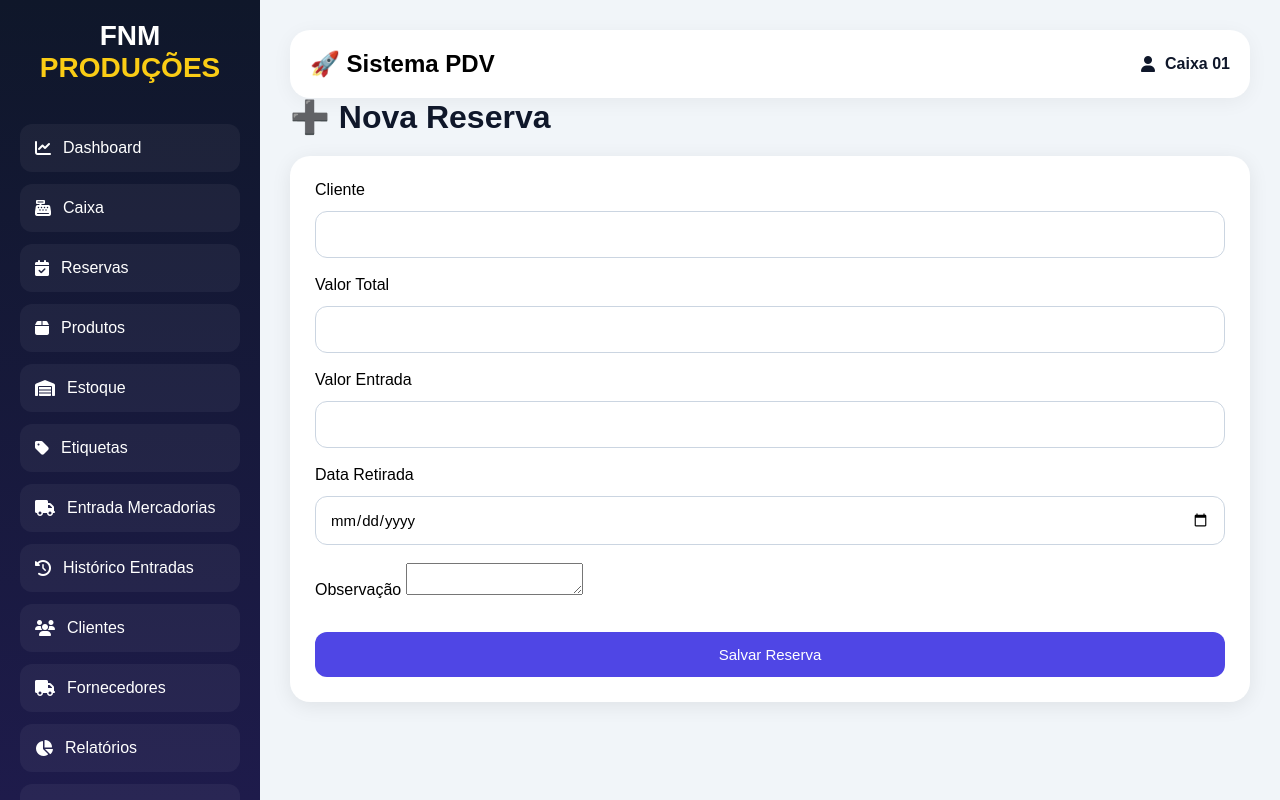
After one commit to wsantana71/fnm-pdv, a Flask app: page /nova_reserva in a window 1280 px wide. The commit adds this page. Run offline with Flask 3, Linux system fonts and the light colour scheme.

Commit message:
Modulo de reservas inicial funcionando

```diff
--- a/app.py
+++ b/app.py
@@ -250,6 +250,7 @@ class Reserva(db.Model):
     data = db.Column(
         db.String(50)
     )
+
     # ================= ENTRADA MERCADORIAS =================
 @app.route(
     "/entrada_mercadorias",
@@ -1191,6 +1192,7 @@ with app.app_context():
         db.session.commit()
 
 # ================= START =================
+
 # ================= RESERVAS =================
 
 @app.route("/reservas")
@@ -1203,6 +1205,81 @@ def reservas():
     return render_template(
         "reservas.html",
         reservas=reservas
+    )
+
+
+@app.route(
+    "/nova_reserva",
+    methods=["GET", "POST"]
+)
+def nova_reserva():
+
+    if request.method == "POST":
+
+        cliente = request.form.get(
+            "cliente"
+        )
+
+        valor_total = float(
+            request.form.get(
+                "valor_total"
+            )
+        )
+
+        valor_entrada = float(
+            request.form.get(
+                "valor_entrada"
+            )
+        )
+
+        percentual = (
+            valor_entrada /
+            valor_total
+        ) * 100
+
+        saldo = (
+            valor_total -
+            valor_entrada
+        )
+
+        retirada = request.form.get(
+            "retirada"
+        )
+
+        observacao = request.form.get(
+            "observacao"
+        )
+
+        reserva = Reserva(
+
+            cliente=cliente,
+
+            valor_total=valor_total,
+
+            valor_entrada=valor_entrada,
+
+            percentual_entrada=percentual,
+
+            saldo=saldo,
+
+            retirada=retirada,
+
+            observacao=observacao,
+
+            data=datetime.now().strftime(
+                "%d/%m/%Y %H:%M"
+            )
+
+        )
+
+        db.session.add(reserva)
+
+        db.session.commit()
+
+        return redirect("/reservas")
+
+    return render_template(
+        "nova_reserva.html"
     )
 # ================= ESTOQUE =================
 
--- /dev/null
+++ b/templates/nova_reserva.html
@@ -0,0 +1,87 @@
+{% extends "base.html" %}
+
+{% block content %}
+
+<h1>
+
+    ➕ Nova Reserva
+
+</h1>
+
+<div class="card">
+
+    <form method="POST">
+
+        <label>
+            Cliente
+        </label>
+
+        <input
+            type="text"
+            name="cliente"
+            required
+        >
+
+        <br><br>
+
+        <label>
+            Valor Total
+        </label>
+
+        <input
+            type="number"
+            step="0.01"
+            name="valor_total"
+            required
+        >
+
+        <br><br>
+
+        <label>
+            Valor Entrada
+        </label>
+
+        <input
+            type="number"
+            step="0.01"
+            name="valor_entrada"
+            required
+        >
+
+        <br><br>
+
+        <label>
+            Data Retirada
+        </label>
+
+        <input
+            type="date"
+            name="retirada"
+        >
+
+        <br><br>
+
+        <label>
+            Observação
+        </label>
+
+        <textarea
+            name="observacao"
+        ></textarea>
+
+        <br><br>
+
+        <button
+            class="azul"
+            type="submit"
+        >
+
+            Salvar Reserva
+
+        </button>
+
+    </form>
+
+</div>
+
+{% endblock %}
```
Also changed, not shown: templates/reservas.html (+23 -0 lines).
